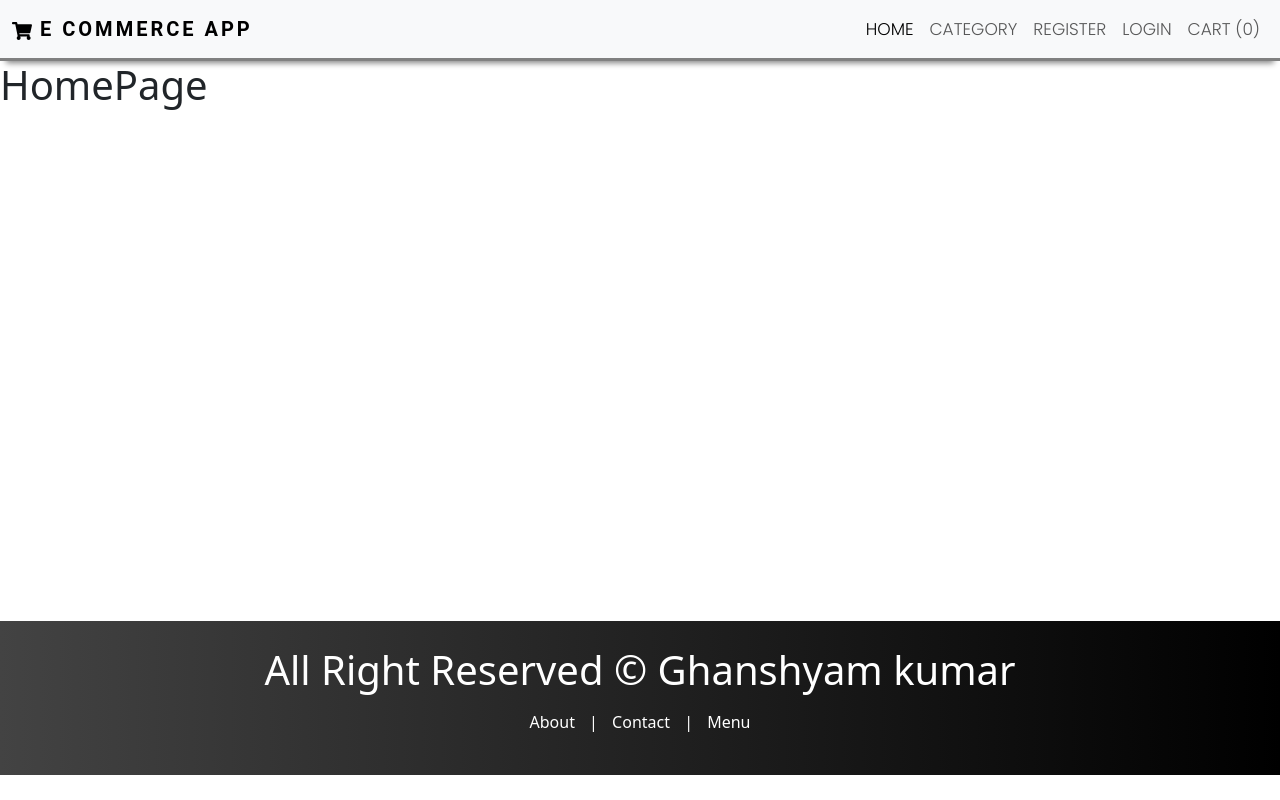
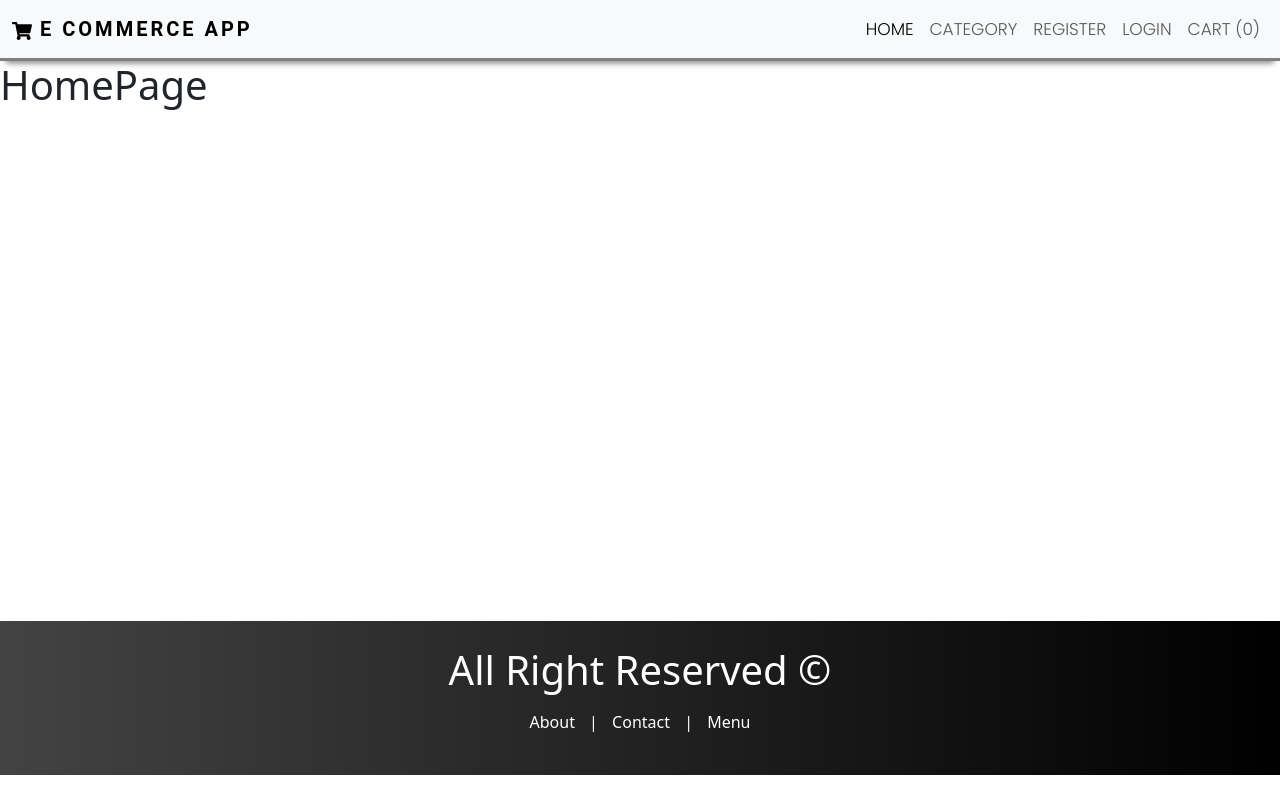
Before and after one commit to ghanshyamkumargiet/ecommerceForHtLogistics, a React (Create React App) app: page / in a window 1280 px wide. Built offline with nearby package versions, Linux system fonts and the light colour scheme.

Commit message:
footer change

```diff
--- a/src/components/Layout/Footer.js
+++ b/src/components/Layout/Footer.js
@@ -4,7 +4,7 @@ import { Link } from "react-router-dom";
 const Footer = () => {
   return (
     <div className="footer">
-      <h1 className="text-center">All Right Reserved © Ghanshyam kumar</h1>
+      <h1 className="text-center">All Right Reserved © </h1>
       <p className="text-center mt-3">
         <Link to="/about"> About </Link> |<Link to="/contact"> Contact </Link>|
         <Link to="/menu"> Menu </Link>
```
